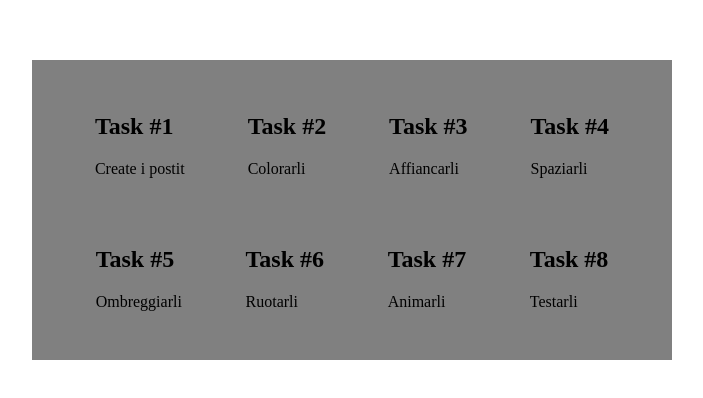
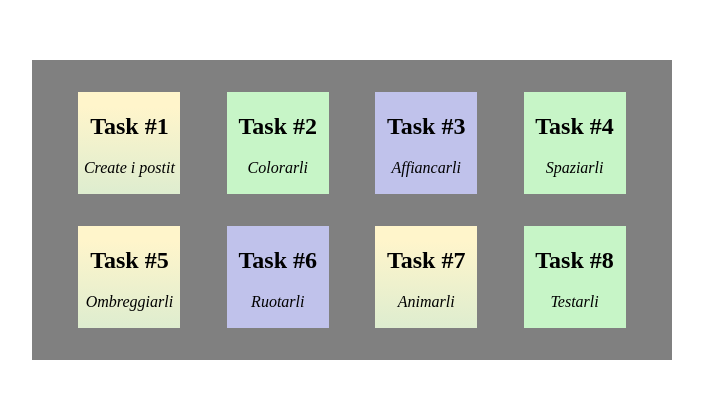
Before and after one commit to 369-Palma/u2-w1-d4-animations, a plain HTML site: page index.html in a window 1280 px wide. Shown: the part 128-526 px from the top of the page, without its empty margins (296-999 px from the left). Drawn offline with Linux system fonts and the light colour scheme.

Commit message:
finito i postit

```diff
--- a/assets/css/style.css
+++ b/assets/css/style.css
@@ -17,7 +17,7 @@ body {
   height: 300px;
   background-color: grey;
 }
-/* .giallo {
+.giallo {
   width: 100px;
   height: 100px;
   display: flex;
@@ -31,9 +31,44 @@ body {
     rgb(182, 227, 212) 200%
   );
 }
+.verde {
+  width: 100px;
+  height: 100px;
+  display: flex;
+  flex-direction: column;
+  align-items: center;
+  justify-content: center;
+  padding: 1px;
+  background-color: rgb(199, 245, 199)
+    /* background: linear-gradient(
+      181deg,
+      rgb(199, 245, 199) 15%,
+      rgb(161, 183, 162) 200%
+    )*/;
+}
+
+.blu {
+  width: 100px;
+  height: 100px;
+  display: flex;
+  flex-direction: column;
+  align-items: center;
+  justify-content: center;
+  padding: 1px;
+  background-color: #c0c2eb;
+}
 .giallo p {
   margin-top: 0;
-}*/
+  font-style: italic;
+}
+.verde p {
+  margin-top: 0;
+  font-style: italic;
+}
+.blu p {
+  margin-top: 0;
+  font-style: italic;
+}
 .riga1 {
   width: 100%;
   display: flex;
--- a/index.html
+++ b/index.html
@@ -14,15 +14,15 @@
           <h2>Task #1</h2>
           <p>Create i postit</p>
         </div>
-        <div class="giallo" id="postit1">
+        <div class="verde" id="postit1">
           <h2>Task #2</h2>
           <p>Colorarli</p>
         </div>
-        <div class="giallo" id="postit1">
+        <div class="blu" id="postit1">
           <h2>Task #3</h2>
           <p>Affiancarli</p>
         </div>
-        <div class="giallo" id="postit1">
+        <div class="verde" id="postit1">
           <h2>Task #4</h2>
           <p>Spaziarli</p>
         </div>
@@ -32,7 +32,7 @@
           <h2>Task #5</h2>
           <p>Ombreggiarli</p>
         </div>
-        <div class="giallo" id="postit1">
+        <div class="blu" id="postit1">
           <h2>Task #6</h2>
           <p>Ruotarli</p>
         </div>
@@ -40,7 +40,7 @@
           <h2>Task #7</h2>
           <p>Animarli</p>
         </div>
-        <div class="giallo" id="postit1">
+        <div class="verde" id="postit1">
           <h2>Task #8</h2>
           <p>Testarli</p>
         </div>
```
